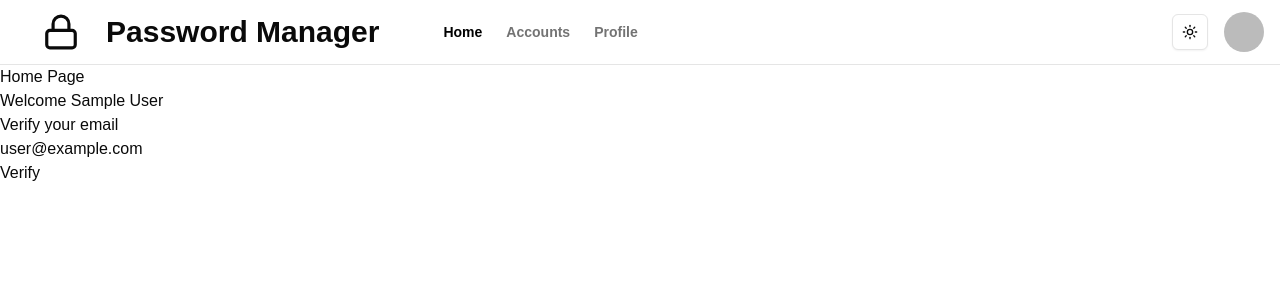
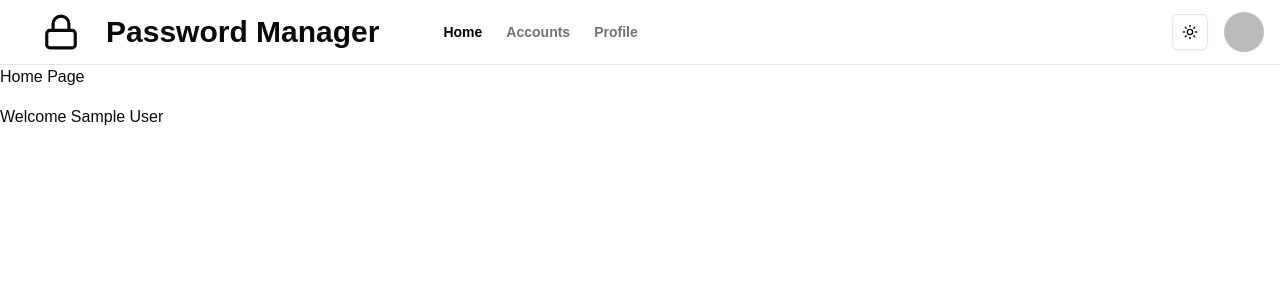
Before and after one commit to antonyjes/passwordmanager, a Next.js app: page /home in a window 1280 px wide. Shown: the top 300 px of the page. Built offline with nearby package versions, Linux system fonts and the light colour scheme; no server answers; sample sign-in values are in the browser's storage.

Commit message:
home page and verify page

```diff
--- a/app/(protected)/home/page.tsx
+++ b/app/(protected)/home/page.tsx
@@ -1,23 +1,36 @@
 "use client";
 
 import { useAuth } from "@/hooks/useAuth";
+import { sendVerificationEmail } from "@/actions/send-verification-email";
 
 const Home = () => {
   const { session, status } = useAuth(true);
 
   if (status === "loading") return <div>Loading...</div>;
 
+  const onVerify = async () => {
+    await sendVerificationEmail(
+      session?.user?.email || "",
+      session?.user?.name || ""
+    );
+
+    console.log("Verification email sent");
+  };
+
   return (
-    <div>
+    <div className="flex flex-col gap-4">
       <h1>Home Page</h1>
       <p>Welcome {session?.user?.name}</p>
-      {
-        !session?.user?.emailVerified && (<div>
-          <p>Verify your email</p>
-          <p>{session?.user?.email}</p>
-          <a>Verify</a>
-        </div>)
-      }
+      {session?.user?.emailVerified === null && (
+        <div className="bg-blue-400 p-3 rounded-md flex gap-x-2 text-sm text-blue-900">
+          <p>
+            Verify your email address: {session?.user?.email}{" "}
+            <span className="underline cursor-pointer" onClick={onVerify}>
+              <a>Verify</a>
+            </span>
+          </p>
+        </div>
+      )}
     </div>
   );
 };
--- a/app/auth/verify-email/page.tsx
+++ b/app/auth/verify-email/page.tsx
@@ -1,5 +1,6 @@
 "use client";
 
+import { verifyEmail } from "@/actions/verify-email";
 import { CardWrapper } from "@/components/card-wrapper";
 import { FormError } from "@/components/form-error";
 import { FormSuccess } from "@/components/form-success";
@@ -22,6 +23,16 @@ const VerifyEmail = () => {
       setError("Missing token");
       return;
     }
+
+    verifyEmail(token)
+      .then((data) => {
+        setSuccess(data?.success);
+        setError(data?.error);
+      })
+      .catch((error) => {
+        console.log(error);
+        setError("Something went wrong!");
+      });
   }, [success, error, token]);
 
   useEffect(() => {
```
